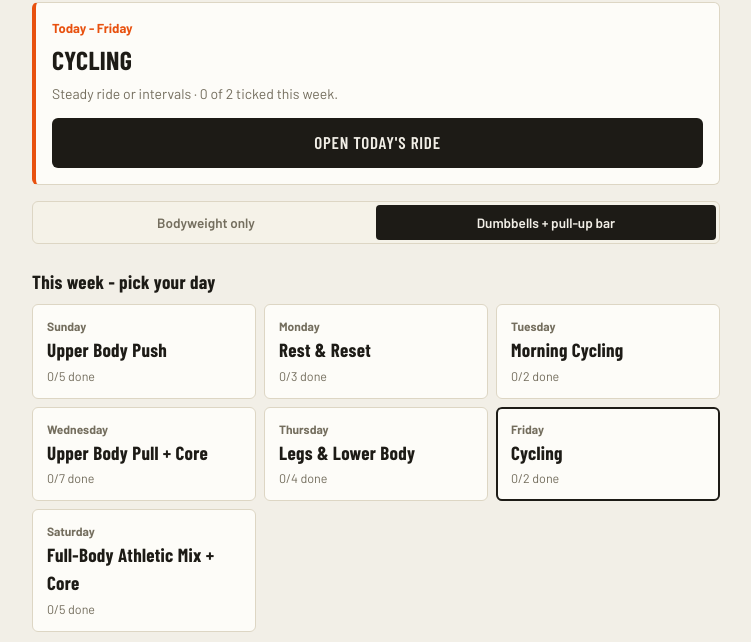
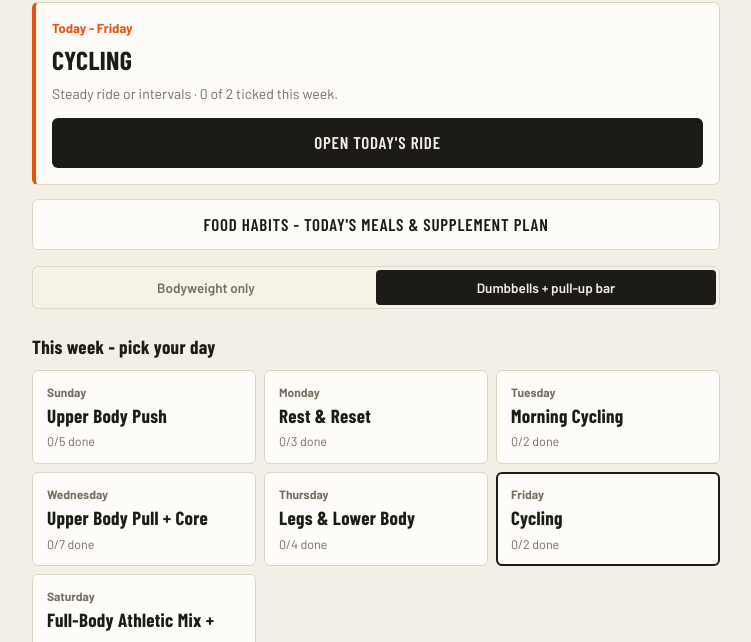
Before and after one commit to debashishthakuria/fitness-tracker, a plain HTML site: page index.html in a window 1280 px wide. Shown: the part 158-800 px from the top of the page, without its empty margins (264-1015 px from the left). Drawn offline with nearby package versions, Linux system fonts and the light colour scheme.

Commit message:
Update index.html

```diff
--- a/index.html
+++ b/index.html
@@ -22,6 +22,8 @@
   <div id="running"></div>
 
   <div class="card today" id="todayCard"></div>
+
+  <a class="btn ghost" href="food.html">Food Habits - today's meals &amp; supplement plan</a>
 
   <div class="toggle" id="eqToggle">
     <button id="eqBody">Bodyweight only</button>
```
